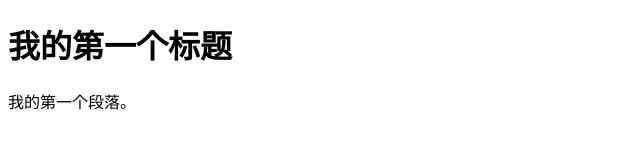
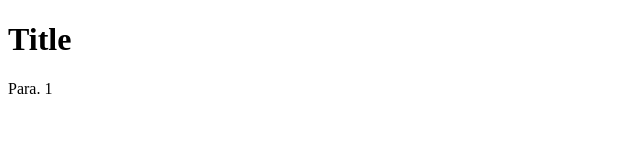
Before and after one commit to Jerry114514a/Jerry114514a.github.io, a plain HTML site: page index.html in a window 1280 px wide. Shown: the whole page, without its empty margins (0-640 px from the left). Drawn offline with Linux system fonts and the light colour scheme.

Commit message:
change Index.html
1

```diff
--- a/index.html
+++ b/index.html
@@ -2,10 +2,10 @@
 <html>
 <head>
 <meta charset="utf-8">
-<title>diside:不为人知的一个小站</title>
+<title>Jerry:Unknown</title>
 </head>
 <body>
-    <h1>我的第一个标题</h1>
-    <p>我的第一个段落。</p>
+    <h1>Title</h1>
+    <p>Para. 1</p>
 </body>
 </html>
```
